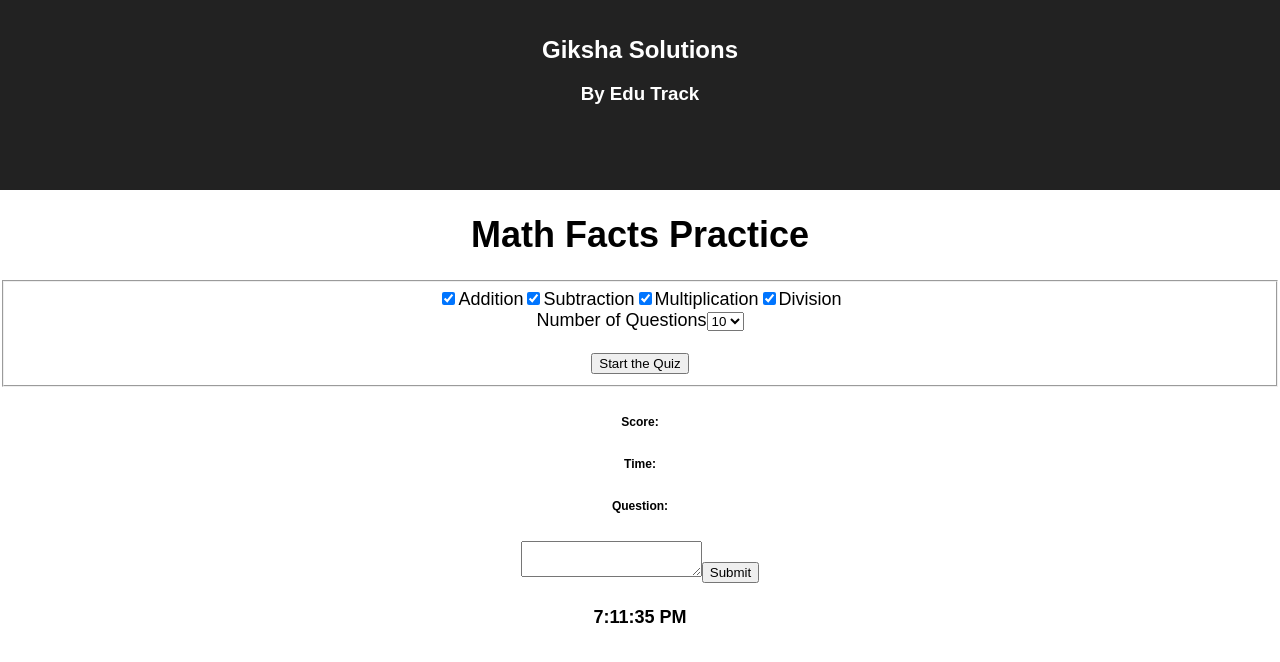
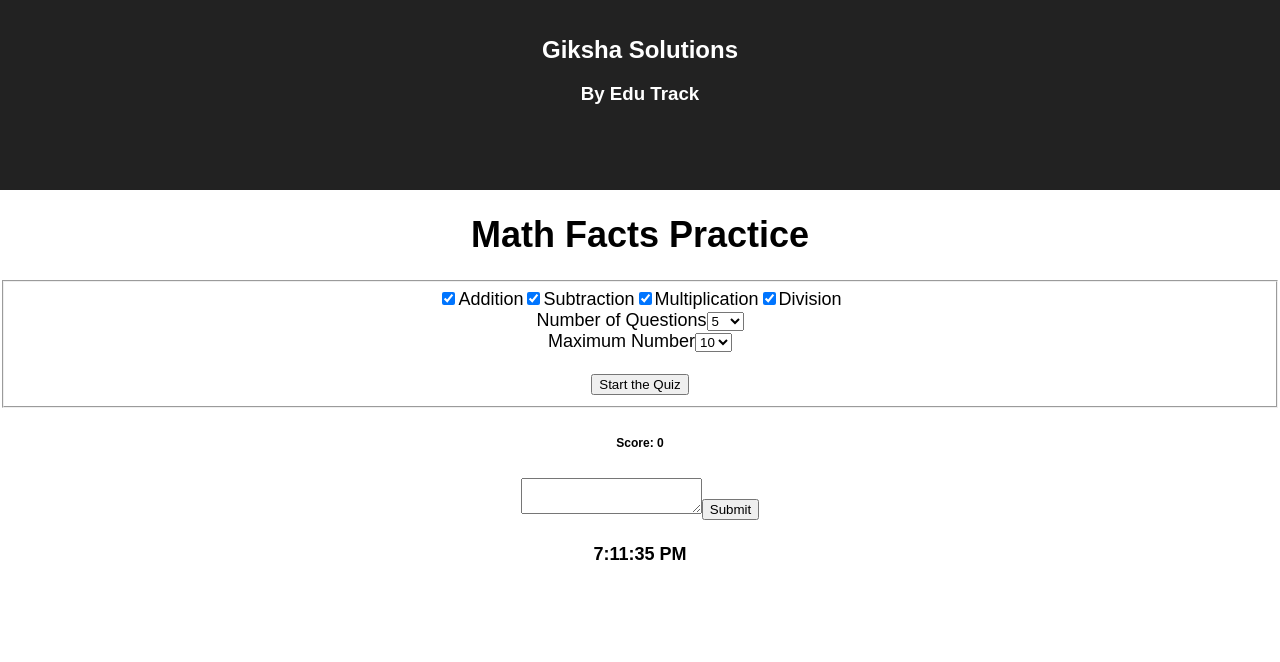
Before and after one commit to Sanganu/timedmathfacts, a React (Create React App) app: page / in a window 1280 px wide. Shown: the top 662 px of the page. Built offline with nearby package versions, Linux system fonts and the light colour scheme; the HTML template or start-up script is replaced by a standard one.

Commit message:
Adding Files basic functionality

```diff
--- a/src/DisplayQuestion.js
+++ b/src/DisplayQuestion.js
@@ -6,25 +6,42 @@ class QuestList extends Component {
       constructor(props){
         super(props);
         this.state = {
-          score : 0,
+          myscore : 0,
           currentq : '',
           currenta: 0,
-          anslet : [],
-          qno:0
         }
       }
 
 
-      checkans = (event) => {
-        let textval = this.refs.userreply.value
-        console.log("checkans child usererpl",textval)
-        this.props.onChange(textval,'usereply')
-        this.props.onClick()
+
+      userinput = () =>
+      {
+              let textval = Number(this.refs.userreply.value)
+              let canswer = Number(this.props.currenta)
+              let myscore = this.state.myscore
+              console.log("textval",textval,"canswer",canswer,myscore);
+
+              if ( canswer === textval)
+              {
+                console.log("Increment score");
+                myscore++;
+              }
+              //this.refs.qdisplay.value = "";
+              //
+              this.setState({
+                myscore: myscore
+              },
+              () => {
+                   console.log("textval",textval,"canswer",canswer,myscore);
+                 this.props.onClick()
+              });
+        //console.log("checkans child usererpl",textval)
+
       }
 
      componentWillReceiveProps(nextprops)
      {
-       if(nextprops != this.props.qno)
+       if(nextprops !== this.props.qno)
        {
          this.refs.userreply.value ="";
        }
@@ -33,20 +50,18 @@ class QuestList extends Component {
 
     render(){
            const currentq = this.props.currentq;
-           const currenta = this.props.currenta;
-           const myscore = this.props.myscore;
-           const qno = this.props.qno;
-
            return(<div>
                      <div className ="summary">
                           <h6 name="score">Score: {this.state.myscore}</h6>
-                          <h6>Time:</h6>
-                          <h6>Question:{qno}</h6>
+
                       </div>
                       <div>
-                            <h3 name="Question">{currentq}</h3>
-                           <textarea type="text" ref = "userreply"></textarea>
-                           <button onClick={this.checkans}>Submit</button>
+
+                            <h3 ref="qdisplay" name="Question">{currentq}</h3>
+                            <label>
+                                <textarea type="text" ref = "userreply" ></textarea>
+                            </label>
+                           <button onClick={this.userinput}>Submit</button>
                       </div>
                    </div>)
               }
--- a/src/InputSection.js
+++ b/src/InputSection.js
@@ -35,13 +35,24 @@ class InputSection extends Component {
                                  <div className = "form-group">
                                       <label>Number of Questions</label>
                                        <select value={this.props.tquest} onChange = {this.handleInputdesc} className = "form-control" name = "tquest">
+                                          <option value ='5'>5</option>
                                           <option value ='10'>10</option>
-                                          <option value ='9'>9</option>
-                                          <option value ='7'>7</option>
-                                          <option value ='5'>5</option>
+                                          <option value ='20'>20</option>
+                                          <option value ='30'>30</option>
+                                          <option value ='40'>40</option>
                                        </select>
                                   </div>
-                                   <br />
+                                  <div className = "form-group">
+                                       <label>Maximum Number</label>
+                                        <select value={this.props.upto} onChange = {this.handleInputdesc} className = "form-control" name = "upto">
+                                           <option value ='10'>10</option>
+                                           <option value ='20'>20</option>
+                                           <option value ='30'>30</option>
+                                           <option value ='40'>40</option>
+                                        </select>
+                                   </div>
+
+                                  <br />
                             <button className = "btn btn-info"  name = "getquest" onClick = {this.handleClickdesc}>Start the Quiz</button>
                    </fieldset>
              );
--- a/src/MainSection.js
+++ b/src/MainSection.js
@@ -12,21 +12,25 @@ class MainSection extends Component {
                       subtraction:  true,
                       multiplication: true,
                       division: true,
-                      tquest: '10',
+                      tquest: 5,
                       anslet: [],
                       question:'',
                       answer:'',
                       qno:0,
-                      score:0,
-                      userreply:0
+                      userreply:0,
+                      upto:10,
+                      text:''
                     };
        }
 
        handleInputChange =(value,name) => {
-         console.log('The Value in   Ancestor',value,name);
 
             this.setState({
                [name]: value
+             },
+             () =>{
+               console.log('Set State in Main Section',value,name);
+
              });
               /*
             if(name === 'score')
@@ -39,14 +43,14 @@ class MainSection extends Component {
 
 
        startQuiz = () => {
-               console.log("staartquiz",this.state.anslet);
+              //  console.log("staartquiz",this.state.anslet);
                this.setState({
                  question:this.state.anslet[this.state.qno].q,
                  answer: this.state.anslet[this.state.qno].a
 
                },
                () => {
-                 console.log('Q ans',this.state.question,this.state.answer,this.state.qno);
+                 console.log('Setstate callback',this.state.question,this.state.answer,this.state.qno);
                });
 
        }
@@ -58,19 +62,17 @@ class MainSection extends Component {
          let sub = this.state.subtraction;
          let mul = this.state.multiplication;
          let div = this.state.division;
-         console.log('Insidegenerate',tqt,add,sub,mul,div);
+        //  console.log('Insidegenerate',tqt,add,sub,mul,div);
          let min = 2;
          let max = 12;
-         let num1 = Math.floor(Math.random()*(max - min +1))+min;
-         let num2 = Math.floor(Math.random()*(max));
-         let  questionarray = [];
+         let questionarray = [];
 
          if ( add || sub || mul || div)
          {
              while(maxnum < tqt)
              {
-                         let num1 = Math.floor(Math.random()*(maxnum-1)+1);
-                         let num2 = Math.floor(Math.random()*(maxnum-1)+1);
+                         let num1 = Math.floor(Math.random()*(max-1)+1);
+                         let num2 = Math.floor(Math.random()*(min-1)+1);
                          if( add && maxnum<tqt)
                          {
                               questionarray.push({
@@ -119,10 +121,11 @@ class MainSection extends Component {
                               maxnum++ ;
                           }
              }//end while
-             console.log("The Question array", questionarray);
+            //  console.log("The Question array", questionarray);
              this.setState(
                    {
                      anslet:questionarray,
+                     text:"",
                      qno:0,
                    }
                  ,
@@ -138,21 +141,15 @@ class MainSection extends Component {
 
       checkAnswers = () =>
       {
-          console.log("Inside Checkans");
+
           var myscore = this.state.score;
-          var userreply = this.state.userreply;
+          // var userreply = this.state.userreply;
           var qno = this.state.qno;
-          var correctanswer = this.state.answer[qno];
           var l = this.state.anslet.length;
-          console.log('l is',l);
+          console.log('qno',qno,'question',this.state.question);
 
           qno++ ;
 
-           if (userreply === correctanswer)
-           {
-             myscore++
-           }
-           console.log("Score",myscore,"qno",qno);
            if ( qno < l)
            {
                  this.setState({
@@ -165,6 +162,9 @@ class MainSection extends Component {
                   });
            }
            else {
+            this.setState({
+                 text:'Welldone!!! Press Start Quiz to play again'
+               })
                console.log("End of Quiz");
            }
 
@@ -183,6 +183,7 @@ class MainSection extends Component {
          const answer = this.state.answer;
          const score = this.state.score;
          const qno = this.state.qno;
+         const upto = this.state.upto;
 
           return(
             <div>
@@ -191,6 +192,7 @@ class MainSection extends Component {
                                  multiplication = {multiplication}
                                  division = {division}
                                  tquest = {tquest}
+                                 upto = {upto}
                                  onChange = {this.handleInputChange}
                                  onClick = {this.generateQuestion} />
 
@@ -199,6 +201,9 @@ class MainSection extends Component {
                                currentqno = {qno}
                                onChange = {this.handleInputChange}
                                 onClick = {this.checkAnswers} />
+                                <div>
+                                     <h4>{this.state.text}</h4>
+                                </div>
              </div>
            ); // end of return
        }; // end of render
```
